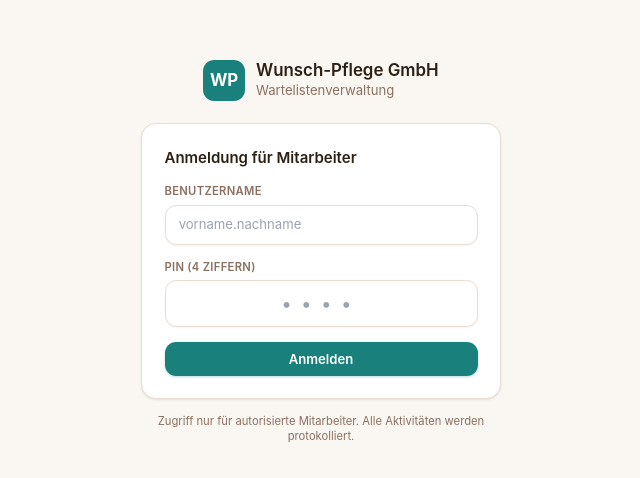
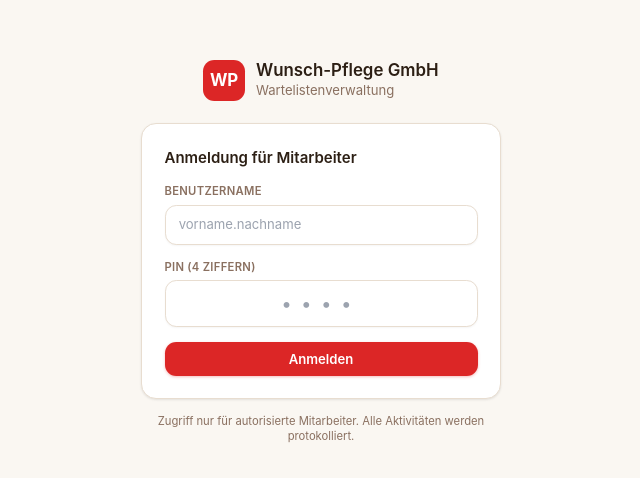
Before and after one commit to wunschpflege/wunsch-pflege-warteliste, a Next.js app: page /login in a window 1280 px wide. Shown: the part 148-626 px from the top of the page, without its empty margins (319-959 px from the left). Built offline with nearby package versions, Linux system fonts and the light colour scheme.

Commit message:
design: alle Grün/Türkis-Farben auf Rot geändert

```diff
--- a/src/app/(app)/dashboard/page.tsx
+++ b/src/app/(app)/dashboard/page.tsx
@@ -74,7 +74,7 @@
             {standorte.map((s) => (
               <div key={s.id} className="flex items-center justify-between text-sm py-1 border-b border-[var(--border)] last:border-0">
                 <span>{s.name}</span>
-                <span className={`badge ${(freiMap.get(s.id) ?? 0) > 0 ? 'bg-brand-100 text-brand-800 dark:bg-brand-900/50 dark:text-brand-200' : 'bg-gray-100 text-gray-500 dark:bg-gray-700 dark:text-gray-300'}`}>
+                <span className={`badge ${(freiMap.get(s.id) ?? 0) > 0 ? 'bg-brand-100 text-brand-800' : 'bg-gray-100 text-gray-500'}`}>
                   {freiMap.get(s.id) ?? 0} frei
                 </span>
               </div>
--- a/src/app/(app)/plaetze/page.tsx
+++ b/src/app/(app)/plaetze/page.tsx
@@ -41,7 +41,7 @@
                     {p.standort.name} · Zimmer {p.zimmernummer}
                     {p.belegt
                       ? <span className="badge ml-2 bg-gray-200 text-gray-600 dark:bg-gray-700">belegt</span>
-                      : <span className="badge ml-2 bg-brand-100 text-brand-800 dark:bg-brand-900/50 dark:text-brand-200">frei</span>}
+                      : <span className="badge ml-2 bg-brand-100 text-brand-800">frei</span>}
                   </p>
                   <p className="text-sm text-muted">
                     Frei ab {fmtDate(p.freiAb)} · Bevorzugt: {GESCHLECHT_LABEL[p.geschlechtPref]}
--- a/src/app/api/export/route.ts
+++ b/src/app/api/export/route.ts
@@ -21,9 +21,9 @@
   { header: 'Wohnsituation', value: (r) => r.wohnsituation ?? '' },
   { header: 'Gew. Einzug', value: (r) => fmtDate(r.gewuenschterEinzug) },
   { header: 'Standort', value: (r) => r.standort?.name ?? '' },
-  { header: 'Priorität', value: (r) => PRIO_LABEL[r.prioritaet] },
+  { header: 'PrioritÃ¤t', value: (r) => PRIO_LABEL[r.prioritaet] },
   { header: 'Status', value: (r) => STATUS_LABEL[r.status] },
-  { header: 'Angehöriger', value: (r) => [r.angehoerigerVorname, r.angehoerigerNachname].filter(Boolean).join(' ') },
+  { header: 'AngehÃ¶riger', value: (r) => [r.angehoerigerVorname, r.angehoerigerNachname].filter(Boolean).join(' ') },
   { header: 'Beziehung', value: (r) => r.angehoerigerBeziehung ?? '' },
   { header: 'Telefon Festnetz', value: (r) => r.telefonFestnetz ?? '' },
   { header: 'Telefon Mobil', value: (r) => r.telefonMobil ?? '' },
@@ -52,7 +52,7 @@
     orderBy: [{ prioritaet: 'desc' }, { createdAt: 'asc' }],
   });
 
-  await audit(user, 'EXPORT', 'Interessent', undefined, `Format ${format.toUpperCase()}, ${rows.length} Datensätze`);
+  await audit(user, 'EXPORT', 'Interessent', undefined, `Format ${format.toUpperCase()}, ${rows.length} DatensÃ¤tze`);
 
   const stamp = new Date().toISOString().slice(0, 10);
   const filename = `warteliste_${stamp}`;
@@ -61,7 +61,7 @@
   if (format === 'csv') {
     const header = COLUMNS.map((c) => csvCell(c.header)).join(';');
     const body = rows.map((r) => COLUMNS.map((c) => csvCell(c.value(r))).join(';')).join('\r\n');
-    const csv = '\uFEFF' + header + '\r\n' + body; // BOM für Excel/Umlaute
+    const csv = '\uFEFF' + header + '\r\n' + body; // BOM fÃ¼r Excel/Umlaute
     return new NextResponse(csv, {
       headers: {
         'Content-Type': 'text/csv; charset=utf-8',
@@ -106,28 +106,28 @@
 
     const html = `<!doctype html>
 <html lang="de"><head><meta charset="utf-8" />
-<title>Warteliste – Wunsch-Pflege GmbH</title>
+<title>Warteliste â€“ Wunsch-Pflege GmbH</title>
 <style>
   * { box-sizing: border-box; }
   body { font-family: -apple-system, Segoe UI, Roboto, Helvetica, Arial, sans-serif; margin: 24px; color: #111; }
-  header { display: flex; justify-content: space-between; align-items: baseline; border-bottom: 2px solid #0f766e; padding-bottom: 8px; margin-bottom: 16px; }
-  h1 { font-size: 18px; color: #0f766e; margin: 0; }
+  header { display: flex; justify-content: space-between; align-items: baseline; border-bottom: 2px solid #dc2626; padding-bottom: 8px; margin-bottom: 16px; }
+  h1 { font-size: 18px; color: #dc2626; margin: 0; }
   .meta { font-size: 11px; color: #555; }
   table { width: 100%; border-collapse: collapse; font-size: 9px; }
   th, td { border: 1px solid #d4d4d4; padding: 4px 5px; text-align: left; vertical-align: top; }
-  th { background: #0f766e; color: #fff; font-weight: 600; }
+  th { background: #dc2626; color: #fff; font-weight: 600; }
   tr:nth-child(even) td { background: #f5f7f7; }
   .toolbar { margin-bottom: 14px; }
-  button { background: #0f766e; color: #fff; border: 0; padding: 8px 14px; border-radius: 6px; font-size: 13px; cursor: pointer; }
+  button { background: #dc2626; color: #fff; border: 0; padding: 8px 14px; border-radius: 6px; font-size: 13px; cursor: pointer; }
   @media print { .toolbar { display: none; } body { margin: 8mm; } @page { size: A4 landscape; margin: 10mm; } }
 </style></head>
 <body>
   <div class="toolbar"><button onclick="window.print()">Als PDF drucken / speichern</button></div>
   <header>
-    <h1>Wunsch-Pflege GmbH · Warteliste</h1>
-    <div class="meta">Erstellt: ${esc(fmtDateTime(new Date()))} · ${rows.length} Datensätze · ${esc(user.kuerzel)}</div>
+    <h1>Wunsch-Pflege GmbH Â· Warteliste</h1>
+    <div class="meta">Erstellt: ${esc(fmtDateTime(new Date()))} Â· ${rows.length} DatensÃ¤tze Â· ${esc(user.kuerzel)}</div>
   </header>
-  <table><thead><tr>${headCells}</tr></thead><tbody>${bodyRows || `<tr><td colspan="${COLUMNS.length}">Keine Datensätze.</td></tr>`}</tbody></table>
+  <table><thead><tr>${headCells}</tr></thead><tbody>${bodyRows || `<tr><td colspan="${COLUMNS.length}">Keine DatensÃ¤tze.</td></tr>`}</tbody></table>
   <script>window.addEventListener('load', function(){ setTimeout(function(){ window.print(); }, 350); });</script>
 </body></html>`;
 
--- a/src/app/globals.css
+++ b/src/app/globals.css
@@ -9,7 +9,7 @@
   --text: #2c1f14;
   --muted: #8a7060;
   --sidebar: #ffffff;
-  --sidebar-active: #0f766e;
+  --sidebar-active: #dc2626;
 }
 
 * { box-sizing: border-box; }
@@ -53,17 +53,17 @@
 
   .btn-primary {
     @apply btn bg-brand-600 text-white hover:bg-brand-700;
-    box-shadow: 0 1px 3px rgba(26,128,123,0.3);
+    box-shadow: 0 1px 3px rgba(220,38,38,0.3);
   }
   .btn-primary:hover {
-    box-shadow: 0 2px 6px rgba(26,128,123,0.4);
+    box-shadow: 0 2px 6px rgba(220,38,38,0.4);
   }
   .btn-ghost {
     @apply btn border border-[var(--border)] text-[var(--text)] hover:bg-[#f0e9df];
   }
   .btn-danger {
-    @apply btn bg-red-500 text-white hover:bg-red-600;
-    box-shadow: 0 1px 3px rgba(239,68,68,0.3);
+    @apply btn bg-red-700 text-white hover:bg-red-800;
+    box-shadow: 0 1px 3px rgba(185,28,28,0.3);
   }
 
   .label {
@@ -78,7 +78,7 @@
     transition: border-color 120ms, box-shadow 120ms;
   }
   .input:focus, .select:focus, .textarea:focus {
-    box-shadow: 0 0 0 3px rgba(26,128,123,0.12);
+    box-shadow: 0 0 0 3px rgba(220,38,38,0.12);
   }
 
   .badge {
@@ -95,8 +95,8 @@
   .kuerzel {
     @apply inline-flex h-8 min-w-8 items-center justify-center rounded-lg
            font-mono text-xs font-bold;
-    background: linear-gradient(135deg, #d3f4ef, #abe9e1);
-    color: #0f766e;
+    background: linear-gradient(135deg, #fee2e2, #fecaca);
+    color: #b91c1c;
   }
 }
 
@@ -114,5 +114,5 @@
   transition: background-color 100ms;
 }
 tbody tr:hover {
-  background-color: rgba(139,100,72,0.06);
+  background-color: rgba(220,38,38,0.04);
 }
--- a/src/app/layout.tsx
+++ b/src/app/layout.tsx
@@ -10,7 +10,7 @@
 export const viewport: Viewport = {
   width: 'device-width',
   initialScale: 1,
-  themeColor: '#1a807b',
+  themeColor: '#dc2626',
 };
 
 export default function RootLayout({ children }: { children: React.ReactNode }) {
--- a/tailwind.config.ts
+++ b/tailwind.config.ts
@@ -6,9 +6,17 @@
     extend: {
       colors: {
         brand: {
-          50:  '#eefbf9', 100: '#d3f4ef', 200: '#abe9e1', 300: '#74d7cd',
-          400: '#3cbcb2', 500: '#239f97', 600: '#1a807b', 700: '#196663',
-          800: '#195250', 900: '#194543', 950: '#082827',
+          50:  '#fef2f2',
+          100: '#fee2e2',
+          200: '#fecaca',
+          300: '#fca5a5',
+          400: '#f87171',
+          500: '#ef4444',
+          600: '#dc2626',
+          700: '#b91c1c',
+          800: '#991b1b',
+          900: '#7f1d1d',
+          950: '#450a0a',
         },
       },
     },
```
